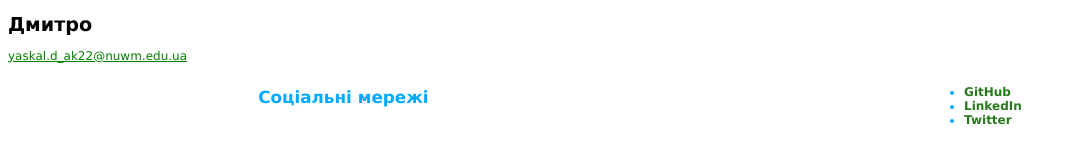
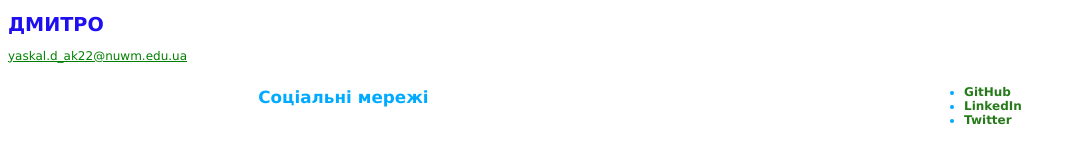
Before and after one commit to Mehkym/lab1, a plain HTML site: page index.html in a window 1280 px wide. Shown: the top 160 px of the page, without its empty margins (0-1076 px from the left). Drawn offline with Linux system fonts and the light colour scheme.

Commit message:
modefied style  h1

```diff
--- a/style.css
+++ b/style.css
@@ -5,6 +5,8 @@ html {
 
 h1 {
     font-size: 1.6rem;
+    color:#1e0ff0;
+    text-transform: uppercase;
 }
 
 h2 {
```
